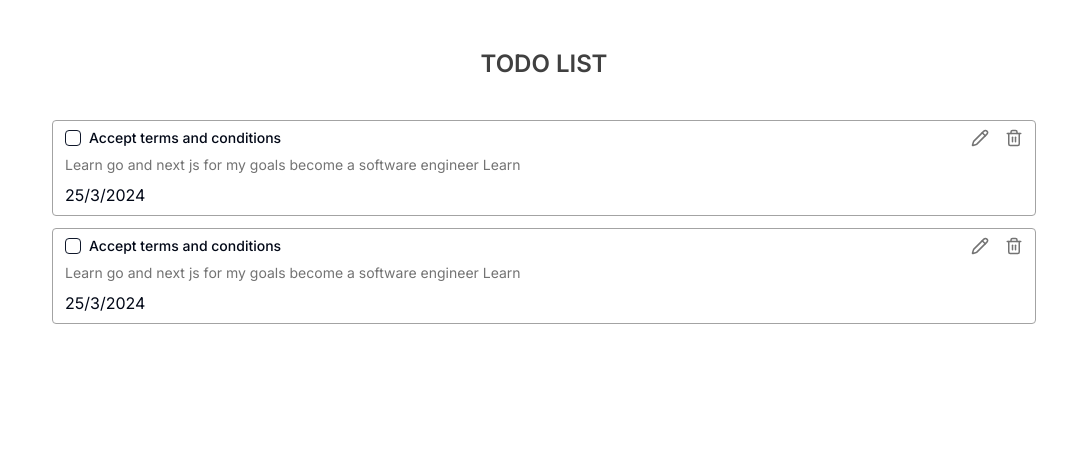
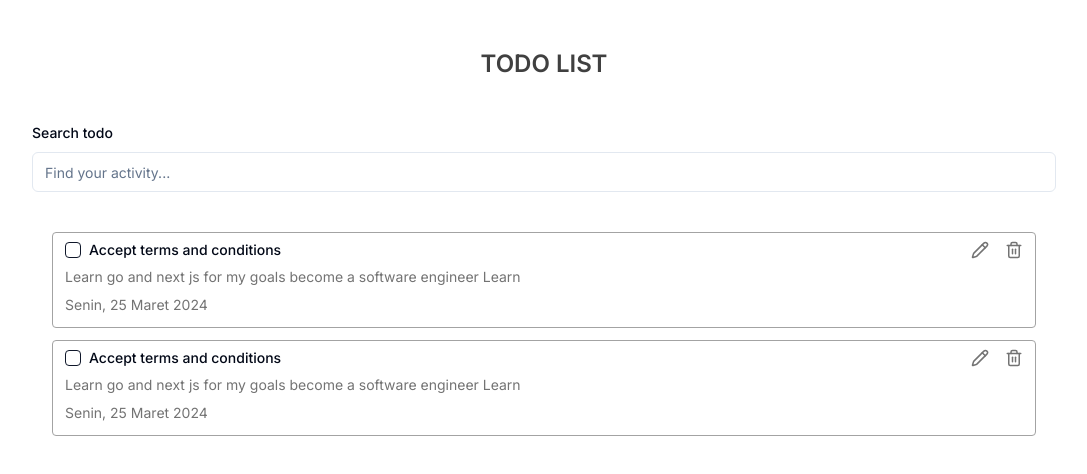
Before and after one commit to purboindra/todo-nextjs-go, a Next.js app in the folder nextjs/: page / in a window 1280 px wide. Shown: the top 474 px of the page, without its empty margins (96-1183 px from the left). Built offline with nearby package versions, Linux system fonts and the light colour scheme.

Commit message:
search ui

```diff
--- a/nextjs/app/page.tsx
+++ b/nextjs/app/page.tsx
@@ -1,6 +1,5 @@
+import SearchFormField from "@/components/SearchFormField";
 import TodoItem from "@/components/TodoItem";
-import { Checkbox } from "@/components/ui/checkbox";
-import { PencilIcon, Trash2 } from "lucide-react";
 
 export default function Home() {
   return (
@@ -8,6 +7,9 @@ export default function Home() {
       <h1 className="text-neutral-700 font-semibold text-2xl text-center">
         TODO LIST
       </h1>
+      <div className="mt-5">
+        <SearchFormField />
+      </div>
       <div className="px-5 items-center flex flex-col space-y-3">
         <TodoItem />
         <TodoItem />
--- /dev/null
+++ b/nextjs/components/SearchFormField.tsx
@@ -0,0 +1,44 @@
+"use client";
+
+import { z } from "zod";
+import { Form, FormControl, FormField, FormItem, FormLabel } from "./ui/form";
+import { useForm } from "react-hook-form";
+import { zodResolver } from "@hookform/resolvers/zod";
+import { Input } from "./ui/input";
+import { Button } from "./ui/button";
+
+export default function SearchFormField() {
+  const searchSchema = z.object({
+    search: z.string().min(1, "Please eter a text"),
+  });
+
+  const form = useForm<z.infer<typeof searchSchema>>({
+    resolver: zodResolver(searchSchema),
+    defaultValues: {
+      search: "",
+    },
+  });
+
+  function onSubmit(values: z.infer<typeof searchSchema>) {
+    console.log(values);
+  }
+
+  return (
+    <Form {...form}>
+      <form onSubmit={form.handleSubmit(onSubmit)}>
+        <FormField
+          control={form.control}
+          name="search"
+          render={({ field }) => (
+            <FormItem {...field}>
+              <FormLabel>Search todo</FormLabel>
+              <FormControl>
+                <Input placeholder="Find your activity..." />
+              </FormControl>
+            </FormItem>
+          )}
+        />
+      </form>
+    </Form>
+  );
+}
--- a/nextjs/components/TodoItem.tsx
+++ b/nextjs/components/TodoItem.tsx
@@ -21,15 +21,27 @@ export default function TodoItem() {
           </label>
         </div>
         <div className="flex flex-row gap-4">
-          <PencilIcon size={18} className="text-neutral-500" />
-          <Trash2 size={18} className="text-neutral-500" />
+          <PencilIcon
+            size={18}
+            className="text-neutral-500 hover:cursor-pointer hover:text-neutral-600"
+          />
+          <Trash2
+            size={18}
+            className="text-neutral-500 hover:cursor-pointer hover:text-neutral-600"
+          />
         </div>
       </span>
       <p className="text-sm text-neutral-500 mt-2 truncate">
         Learn go and next js for my goals become a software engineer Learn
       </p>
-      <div className="mt-2">
-        <FormattedDate value={currentDate} />
+      <div className="mt-2 text-neutral-500 text-sm">
+        <FormattedDate
+          value={currentDate}
+          year="numeric"
+          month="long"
+          day="numeric"
+          weekday="long"
+        />
       </div>
     </div>
   );
```
